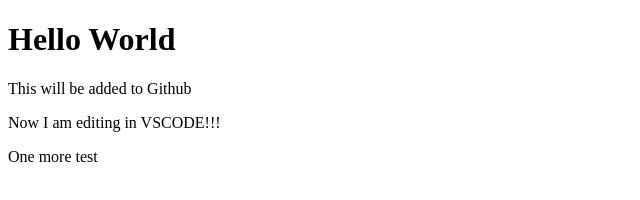
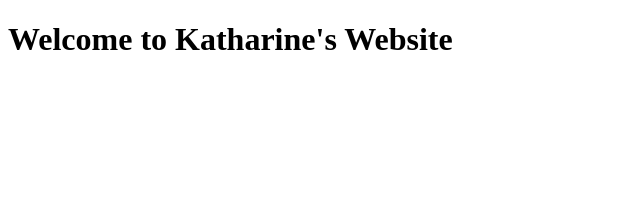
Before and after one commit to MissLadyPandas/SDEV255---Spring-2023, a plain HTML site: page index.html in a window 1280 px wide. Shown: the whole page, without its empty margins (0-640 px from the left). Drawn offline with Linux system fonts and the light colour scheme.

Commit message:
Refresh changes to default for beginning of class-assignment, Welcome site

```diff
--- a/index.html
+++ b/index.html
@@ -9,11 +9,7 @@
 </head>
 
 <body>
-  <h1>Hello World</h1>
-  <script src="script.js"></script>
-  <p>This will be added to Github</p>
-  <p>Now I am editing in VSCODE!!!</p>
-  <p>One more test</p>
+  <h1>Welcome to Katharine's Website</h1>
  <!--
   This script places a badge on your repl's full-browser view back to your repl's cover
   page. Try various colors for the theme: dark, light, red, orange, yellow, lime, green,
```
